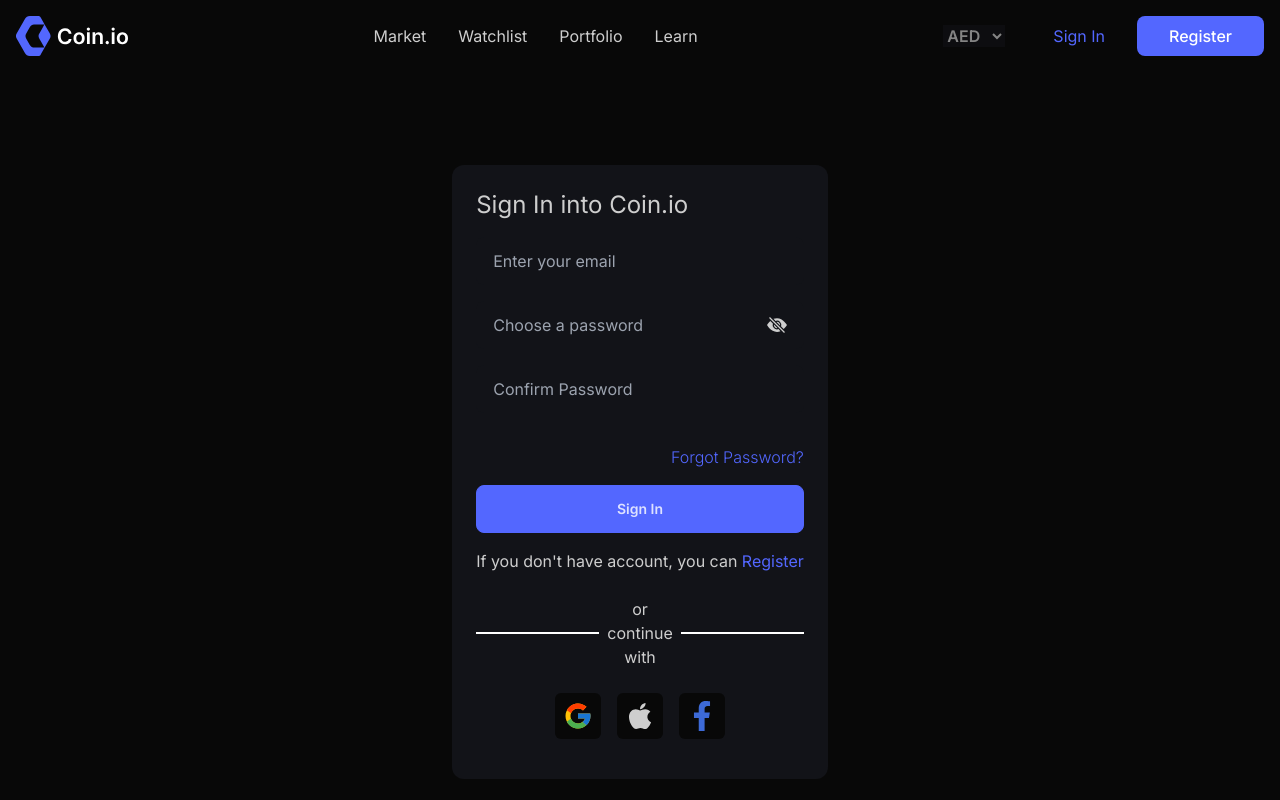
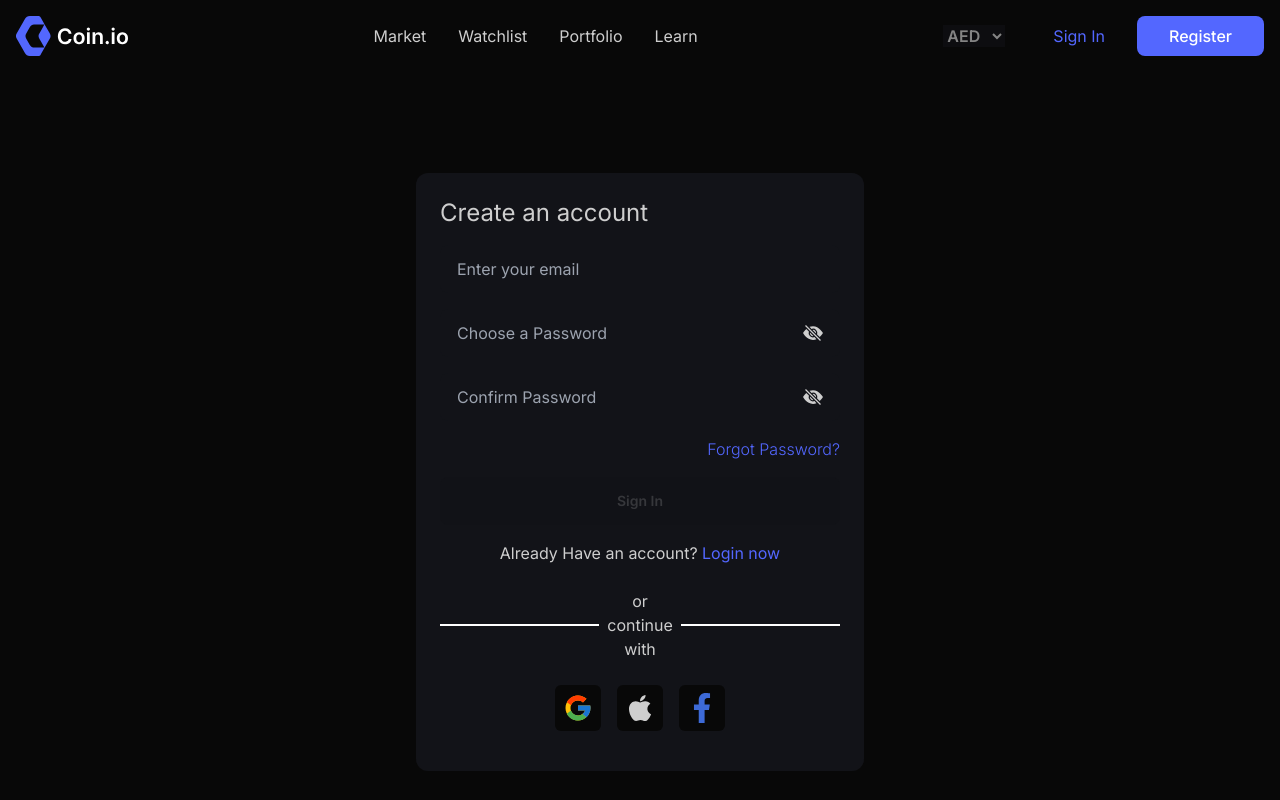
Before and after one commit to najmulhc/coin.io, a React (Create React App) app: page /register in a window 1280 px wide. Shown: the top 800 px of the page. Built offline with nearby package versions, Linux system fonts and the light colour scheme.

Commit message:
firebase authentication is complete

```diff
--- a/src/Pages/Login/Login.js
+++ b/src/Pages/Login/Login.js
@@ -2,32 +2,66 @@
 import BasicBlock from "../../Components/Shared/BasicBlock";
 import { Link } from "react-router-dom";
 import SharedAuth from "../../Components/Shared/SharedAuth";
+import { useSignInWithEmailAndPassword } from "react-firebase-hooks/auth";
+import { auth } from "../../firebase.init";
+import { useState } from "react";
 const Login = () => {
+  const [email, setEmail] = useState("");
+  const [password, setPassword] = useState("");
+  const [signInWithEmailAndPassword, user, loading, error] =
+    useSignInWithEmailAndPassword(auth);
+  const register = (e) => {
+    e.preventDefault();
+    signInWithEmailAndPassword(email, password);
+  };
+  if (user) {
+    console.log(user.user);
+  }
+  if (error) {
+    console.log(error.message);
+  }
   return (
     <section className="container mx-auto flex justify-center min-h-screen items-center">
       <BasicBlock>
+        <div className="min-w-[400px]">
+          {" "}
           <h2 className="text-2xl pr-4 mb-4 ">Sign In into Coin.io</h2>
-        <form>
+          <form onSubmit={register}>
             <input
               type="email"
               placeholder="Enter email"
               class="input  bg-neutral block w-full"
               required
+              onChange={(e) => {
+                setEmail(e.target.value);
+              }}
             />
             <input
               type="password"
               placeholder="Enter password"
               class="input bg-neutral  w-full mt-4"
               required
+              onChange={(e) => {
+                setPassword(e.target.value);
+              }}
             />
             <div className="my-4 text-right w-full">
-
-            <Link to="#" className="font-light text-primary  text-right">Forgot Password?</Link>
+              <Link to="#" className="font-light text-primary  text-right">
+                Forgot Password?
+              </Link>
             </div>
-          <button className="w-full btn btn-primary capitalize">Sign In</button>
-          <p className="text-center py-4">If you don't have account, you can <Link to='/register' className="text-primary">Register</Link></p>
+            <button className="w-full btn btn-primary capitalize" type="submit">
+              Sign In
+            </button>
+            <p className="text-center py-4">
+              If you don't have account, you can{" "}
+              <Link to="/register" className="text-primary">
+                Register
+              </Link>
+            </p>
           </form>
-        <SharedAuth />
+          <SharedAuth />{" "}
+        </div>
       </BasicBlock>
     </section>
   );
--- a/src/Pages/Register/Register.js
+++ b/src/Pages/Register/Register.js
@@ -2,61 +2,110 @@
 import BasicBlock from "../../Components/Shared/BasicBlock";
 import { Link } from "react-router-dom";
 import SharedAuth from "../../Components/Shared/SharedAuth";
-import { BsFillEyeSlashFill , BsFillEyeFill} from "react-icons/bs";
+import { BsFillEyeSlashFill, BsFillEyeFill } from "react-icons/bs";
+import { useCreateUserWithEmailAndPassword } from 'react-firebase-hooks/auth';
+import { auth } from "../../firebase.init";
 const Register = () => {
   const [email, setEmail] = useState("");
-  const [password, setPassword] = useState("");
+  const [password, setPasssword] = useState("");
   const [confrimPassword, setConfirmPassword] = useState("");
-  const [displayPassword, setDisplayPassword]  = useState(false)
+  const [displayPassword, setDisplayPassword] = useState(false);
+  const [displayConfirmPassword, setDisplayConfirmPasseord] = useState(false);
+  const [
+    createUserWithEmailAndPassword,
+    user,
+    loading,
+    error,
+  ] = useCreateUserWithEmailAndPassword(auth);
+
+  const register = (e) => {
+    e.preventDefault();
+    createUserWithEmailAndPassword(email, password);
+  }
+  if (user) {
+    console.log(user.user)
+  } if (error) {
+    console.log(error.message)
+  }
   return (
     <section className="container mx-auto flex justify-center min-h-screen items-center">
       <BasicBlock>
-        <h2 className="text-2xl pr-4 mb-4 min-w-">Sign In into Coin.io</h2>
-        <form>
+       <div className="min-w-[400px]"> <h2 className="text-2xl pr-4 mb-4 min-w-">Create an account</h2>
+        <form onSubmit={register}>
+          <div>
             <input
               type="email"
               placeholder="Enter your email"
               name=""
+              onChange={e => setEmail(e.target.value)}
               id=""
               className="input block w-full mb-4 bg-neutral"
+              required
             />
+          </div>
           <div className="input bg-neutral   focus-within:border-2 focus-within:border-gray-500 flex items-center justify-between  w-full   mb-4 ">
             {" "}
             <input
-              type={displayPassword? 'text':'password'}
-              placeholder="Choose a password"
+              type={displayPassword ? "text" : "password"}
+              placeholder="Choose a Password"
               name=""
+              id=""
+              className="bg-neutral outline-none"
+              onChange={e => {setPasssword(e.target.value)}}
+            />
+            <button
+              className="text-xl py-4   "
+              onClick={(e) => {
+                e.preventDefault();
+                setDisplayPassword(!displayPassword);
+              }}
+            >
+              {displayPassword ? (
+                <BsFillEyeFill />
+              ) : (
+                <BsFillEyeSlashFill />
+              )}
+            </button>{" "}
+          </div>
+          <div className="input bg-neutral   focus-within:border-2 focus-within:border-gray-500 flex items-center justify-between  w-full   mb-4 ">
+            {" "}
+            <input
+              type={displayConfirmPassword ? "text" : "password"}
+              placeholder="Confirm Password"
+              name=""
+              onChange={e => {setConfirmPassword(e.target.value)}}
               id=""
               className=" w-full outline-none   bg-neutral"
             />
-            <button className="text-xl py-4   " onClick={e => {
+            <button
+              className="text-xl py-4   "
+              onClick={(e) => {
                 e.preventDefault();
-              setDisplayPassword(!displayPassword)
-            }}>
-              {displayPassword ? (<BsFillEyeFill />) : (<BsFillEyeSlashFill />)}
+                setDisplayConfirmPasseord(!displayConfirmPassword);
+              }}
+            >
+              {displayConfirmPassword ? (
+                <BsFillEyeFill />
+              ) : (
+                <BsFillEyeSlashFill />
+              )}
             </button>{" "}
           </div>
-          <input
-            type="email"
-            placeholder="Confirm Password"
-            name=""
-            id=""
-            className="input bg-neutral w-full mb-4"
-          />
+
           <div className="my-4  text-right w-full">
             <Link to="#" className="font-light text-primary  text-right">
               Forgot Password?
             </Link>
           </div>
-          <button className="w-full btn btn-primary capitalize">Sign In</button>
+          {password === confrimPassword && password !== "" ?   <button className="w-full btn btn-primary capitalize">Sign In</button>:  <button className="w-full btn   capitalize btn-disabled" disabled>Sign In</button> }
           <p className="text-center py-4">
-            If you don't have account, you can{" "}
-            <Link to="/register" className="text-primary">
-              Register
+            Already Have an account? {" "}
+            <Link to="/login" className="text-primary">
+              Login now
             </Link>
           </p>
         </form>
-        <SharedAuth />
+        <SharedAuth /></div>
       </BasicBlock>
     </section>
   );
```
Lines whose indentation alone changed are shown as unchanged.
